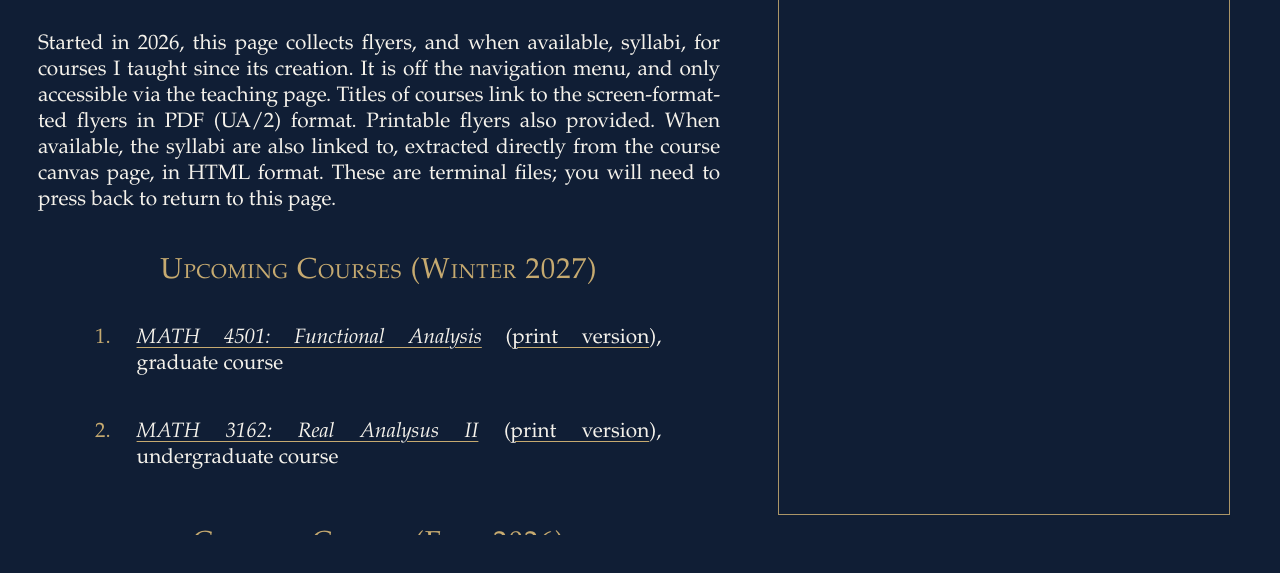
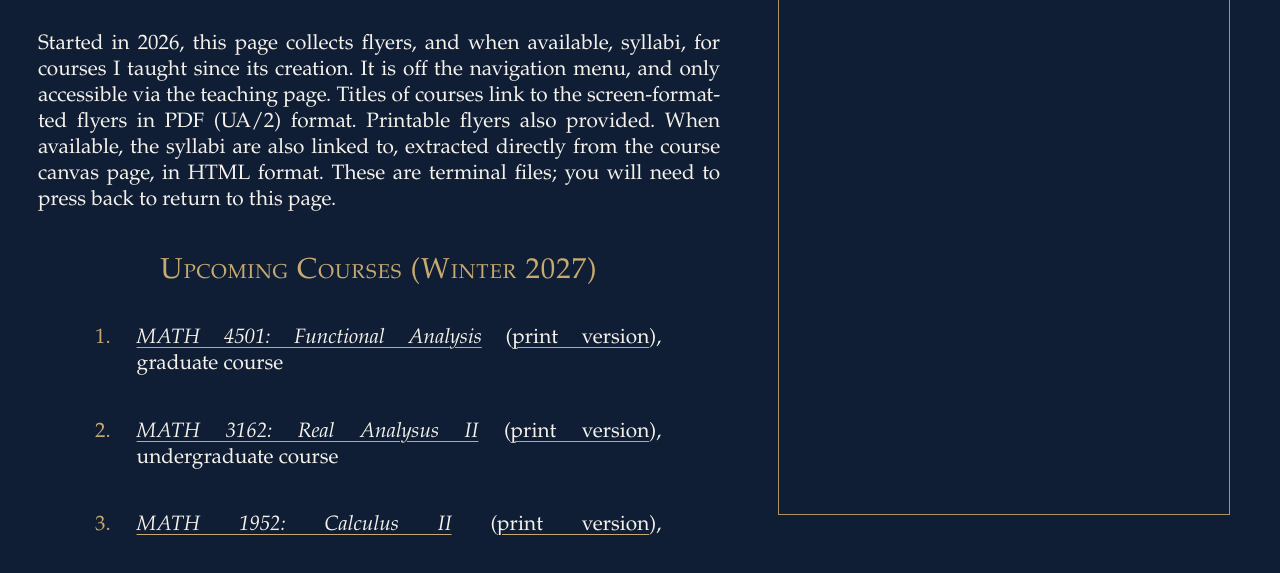
Before and after one commit to FredericLatremoliere/FredericLatremoliere.github.io, a plain HTML site: page courses.html in a window 1280 px wide. Shown: the part 189-762 px from the top of the page. Drawn offline with Linux system fonts and the light colour scheme.

Commit message:
Update courses.html

```diff
--- a/courses.html
+++ b/courses.html
@@ -88,7 +88,8 @@
 
 	  <ol>
 		<li class='lipublication'><a class='papertitle' href='https://docs.google.com/gview?url=https://fredericlatremoliere.com/syllabi/Winter27/functional-analysis-winter-27.pdf&embedded=true'>MATH 4501: Functional Analysis</a> (<a class="invisible" href="https://docs.google.com/gview?url=https://fredericlatremoliere.com/syllabi/Winter27/functional-analysis-winter-27-paper.pdf&embedded=true'">print version</a>), graduate course</li>
-    <li class='lipublication'><a class='papertitle' href='https://docs.google.com/gview?url=https://fredericlatremoliere.com/syllabi/Winter27/real-analysis-ii-winter-2027.pdf&embedded=true'>MATH 3162: Real Analysus II</a> (<a class="invisible" href="https://docs.google.com/gview?url=https://fredericlatremoliere.com/syllabi/Winter27/real-analysis-ii-winter-2027-paper.pdf&embedded=true'">print version</a>), undergraduate course</li>
+    	<li class='lipublication'><a class='papertitle' href='https://docs.google.com/gview?url=https://fredericlatremoliere.com/syllabi/Winter27/real-analysis-ii-winter-2027.pdf&embedded=true'>MATH 3162: Real Analysus II</a> (<a class="invisible" href="https://docs.google.com/gview?url=https://fredericlatremoliere.com/syllabi/Winter27/real-analysis-ii-winter-2027-paper.pdf&embedded=true'">print version</a>), undergraduate course</li>
+		<li class='lipublication'><a class='papertitle' href='https://docs.google.com/gview?url=https://fredericlatremoliere.com/syllabi/Winter27/calculus-ii-winter-2027-screen.pdf&embedded=true'>MATH 1952: Calculus II</a> (<a class="invisible" href="https://docs.google.com/gview?url=https://fredericlatremoliere.com/syllabi/Winter27/calculus-ii-winter-2027-paper.pdf&embedded=true'">print version</a>), undergraduate course</li>
     </ol>
 
 
```
